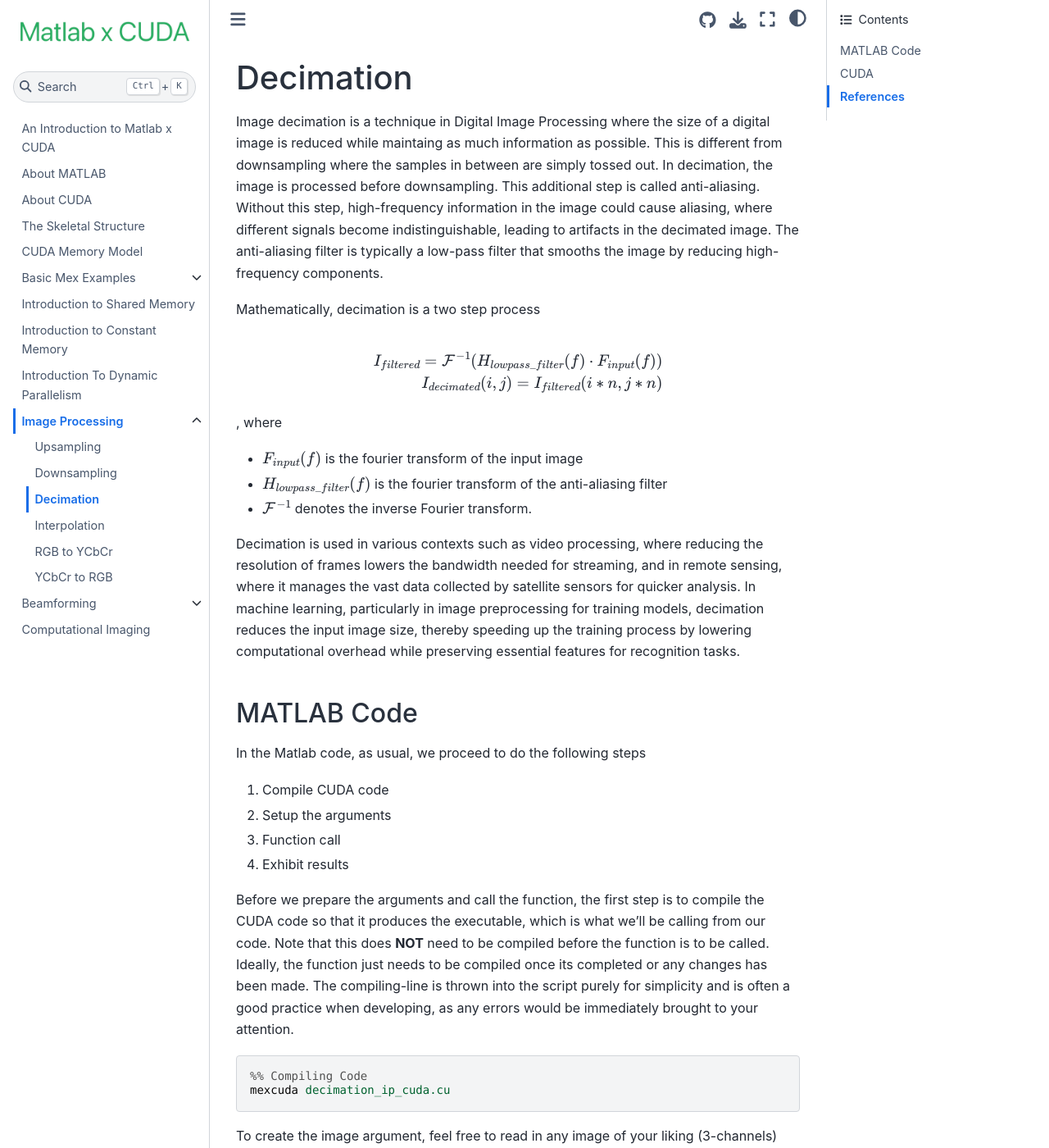
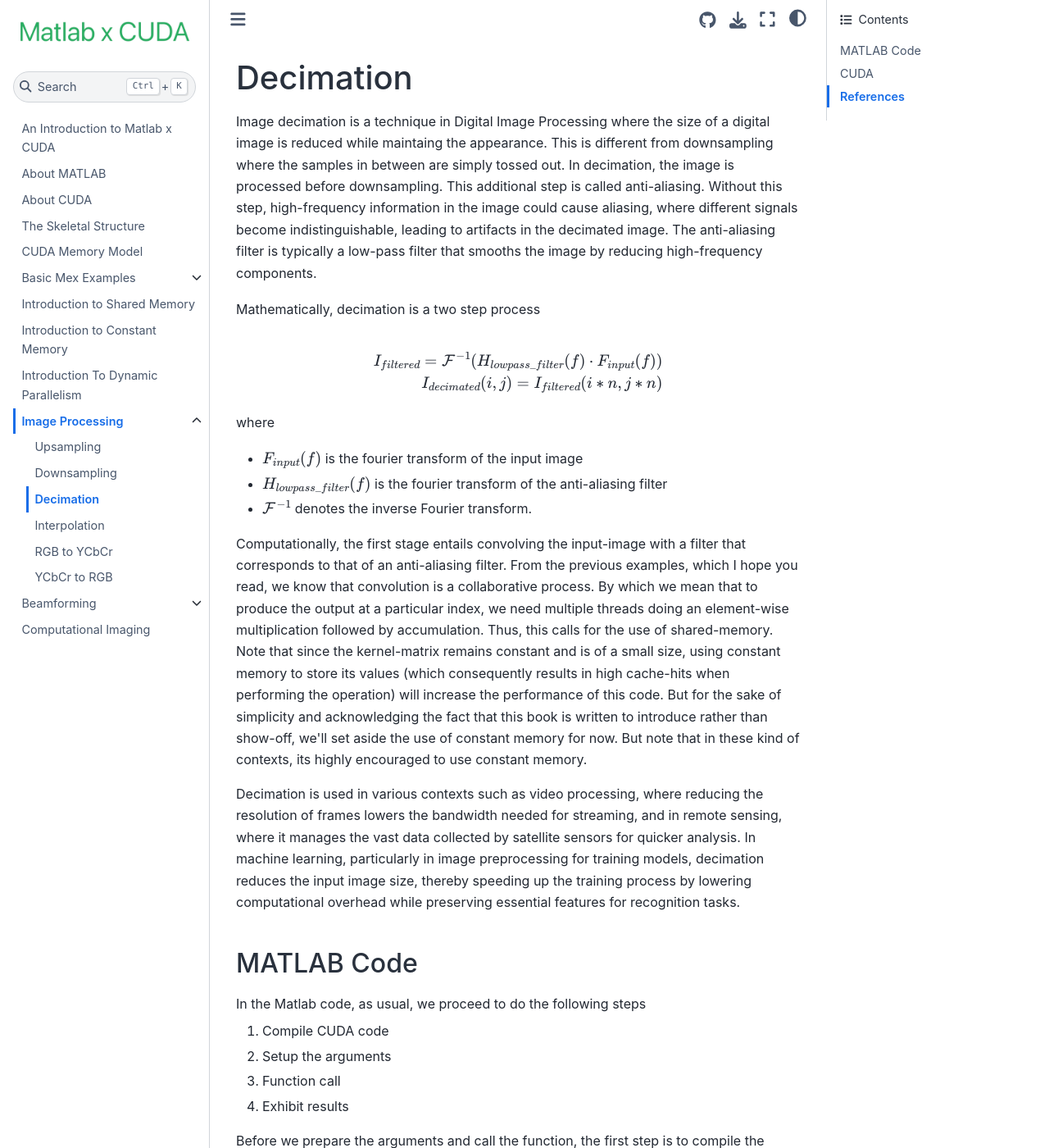
Before and after one commit to vrsreeganesh/MatlabxCUDA, a Jupyter Book: the page built from Chapters/Sections/ImageDecimation.md, in a window 1280 px wide and 1400 px high. Shown: the whole window at 82% size. Built offline with Jupyter Book 1.0.4 settings and Sphinx 7.4.7 and the Sphinx Book theme 1.1.4, drawn with Linux system fonts in a browser that asks for light colours; pages that are not in the unit, such as notebooks, are missing from menus; some of the changed text lies outside the part shown.

Commit message:
Updated Image Decimation section

````diff
--- a/Chapters/Sections/ImageDecimation.md
+++ b/Chapters/Sections/ImageDecimation.md
@@ -1,6 +1,6 @@
 # Decimation
 
-Image decimation is a technique in Digital Image Processing where the size of a digital image is reduced while maintaing as much information as possible. This is different from downsampling where the samples in between are simply tossed out. In decimation, the image is processed before downsampling. This additional step is called anti-aliasing. Without this step, high-frequency information in the image could cause aliasing, where different signals become indistinguishable, leading to artifacts in the decimated image. The anti-aliasing filter is typically a low-pass filter that smooths the image by reducing high-frequency components.
+Image decimation is a technique in Digital Image Processing where the size of a digital image is reduced while maintaing the appearance. This is different from downsampling where the samples in between are simply tossed out. In decimation, the image is processed before downsampling. This additional step is called anti-aliasing. Without this step, high-frequency information in the image could cause aliasing, where different signals become indistinguishable, leading to artifacts in the decimated image. The anti-aliasing filter is typically a low-pass filter that smooths the image by reducing high-frequency components.
 
 Mathematically, decimation is a two step process
 
@@ -9,12 +9,15 @@ I_{filtered} = \mathcal{F}^{-1}(H_{lowpass\_filter}(f) \cdot F_{input}(f))\\
 I_{decimated }(i, j) = I_{filtered}(i*n, j*n)
 $$
 
-, where
+where
 - $F_{input}(f)$ is the fourier transform of the input image
 - $H_{lowpass\_filter}(f)$ is the fourier transform of the anti-aliasing filter
 - $\mathcal{F}^{-1}$ denotes the inverse Fourier transform.
 
+<div style="margin-top: 4mm;"></div>
+Computationally, the first stage entails convolving the input-image with a filter that corresponds to that of an anti-aliasing filter. From the previous examples, which I hope you read, we know that convolution is a collaborative process. By which we mean that to produce the output at a particular index, we need multiple threads doing an element-wise multiplication followed by accumulation. Thus, this calls for the use of shared-memory. Note that since the kernel-matrix remains constant and is of a small size, using constant memory to store its values (which consequently results in high cache-hits when performing the operation) will increase the performance of this code. But for the sake of simplicity and acknowledging the fact that this book is written to introduce rather than show-off, we'll set aside the use of constant memory for now. But note that in these kind of contexts, its highly encouraged to use constant memory.
 
+<div style="margin-top: 4mm;"></div>
 Decimation is used in various contexts such as video processing, where reducing the resolution of frames lowers the bandwidth needed for streaming, and in remote sensing, where it manages the vast data collected by satellite sensors for quicker analysis. In machine learning, particularly in image preprocessing for training models, decimation reduces the input image size, thereby speeding up the training process by lowering computational overhead while preserving essential features for recognition tasks.
 
 
@@ -29,12 +32,16 @@ Decimation is used in various contexts such as video processing, where reducing
 <!-- A=A=A=A=A=A=A=A=A=A=A=A=A=A=A=A=A=A=A=A=A=A=A=A=A=A=A=A=A=A=A=A=A=A=A= -->
 ## MATLAB Code
 In the Matlab code, as usual, we proceed to do the following steps
+<div style="margin-top: -3mm;"></div>
+
 1. Compile CUDA code
 2. Setup the arguments
 3. Function call
 4. Exhibit results
 
 <!-- ======================================================================= -->
+<div style="margin-top: 4mm;"></div>
+
 Before we prepare the arguments and call the function, the first step is to compile the CUDA code so that it produces the executable, which is what we'll be calling from our code. Note that this does **NOT** need to be compiled before the function is to be called. Ideally, the function just needs to be compiled once its completed or any changes has been made. The compiling-line is thrown into the script purely for simplicity and is often a good practice when developing, as any errors would be immediately brought to your attention.
 
 ```Matlab
@@ -42,7 +49,10 @@ Before we prepare the arguments and call the function, the first step is to comp
 mexcuda decimation_ip_cuda.cu
 ```
 <!-- ======================================================================= -->
+<div style="margin-top: 4mm;"></div>
+
 To create the image argument, feel free to read in any image of your liking (3-channels) and feed it as the argument to the function. In our example, however, we use Matlab's *phantom* function to generate an image. The function, essentially, generates a head-phantom that is often used to test the numerical accuracy of image reconstruction algorithms. Though not relevant to our task, this example uses it because my intention is to get you, the reader, to be able to run the code with minimal external dependencies. And the phantom function is available in the base library of Matlab. So, we stick to *phantom*. If this function piques your interest, feel free to read up more at [phantom Matlab Documentation](https://www.mathworks.com/help/images/ref/phantom.html#d126e261153). We also setup the sampling factor.
+
 ```Matlab
 %% Setting up Inputs
 inputImage = phantom(2048);
@@ -51,6 +61,8 @@ samplingFactor = 4;
 
 
 <!-- ======================================================================= -->
+<div style="margin-top: 8mm;"></div>
+
 Next, we design the anti-aliasing filter. The anti-aliasing filter we're designing here has a transition-bandwidth of 0.1, filter order = 31. We also design the code such that the end of the passband and the beginning of the stop band is symmetrical to the mid frequency. With those specifications, we create the filter with the function, [*firpm*](https://www.mathworks.com/help/signal/ref/firpm.html) which returns the parameters for [Parks-McClellan optimal FIR filter](https://en.wikipedia.org/wiki/Parks–McClellan_filter_design_algorithm). The function returns the filter for a 1D signal. We do the following operations so that it can be applied to 2D signals, that is images.
 ```Matlab
 %% Designing an anti-aliasing filter
@@ -67,6 +79,9 @@ inputKernel = repmat(filtercoefficients, [length(filtercoefficients), 1]) .* rep
 ```
 
 <!-- ======================================================================= -->
+<div style="margin-top: 8mm;"></div>
+
+
 Next, we call the CUDA function with the appropriate arguments and present the results side by side.
 ```Matlab
 %% Running Kernel
@@ -136,6 +151,9 @@ Thus, we're assuming each block to each output-pixel since the threads under the
 
 ### Kernel Definition
 The decimation kernel has the following arguments
+<div style="margin-top: -3mm;"></div>
+
+
 1. Pointer to input-image in the global-memory
 2. pointer to input-kernel in the global-memory
 3. sampling-factor
@@ -159,14 +177,18 @@ __global__ void decimation_ip_cuda(double *d_inputPointerA,
 ```
 
 <!-- ======================================================================= -->
-Since filtering is a collaborative processing, we use shared memory for this. For this code we're using dynamic shared memory, so we declare the pointer we'll be using to point to the shared-memory in the following manner
+<div style="margin-top: 6mm;"></div>
+
+Due to the collaborative nature of our process, we'll be using shared-memory for this. We stick to using dynamic shared-memory. Here, we declare the pointer that will be used to point to the contents of the shared-memory.
 ```C
     // declaring shared memory
     extern __shared__ double sharedMem[];
 ```
 
 <!-- ======================================================================= -->
-Next, we produce mapping from the thread-address to output-index that particular block is responsible for. This is followed by obtaining the linear-index for the same output-index. This is done in the following manner
+<div style="margin-top: 6mm;"></div>
+
+Next, we produce the mapping from the block-address to the data-address. Since each block(and consequently, the threads under it) is assigned the responsibility of producing the output for a pixel, the mapping from the blocks to the data-structure will reflect the same.
 ```C
 // Getting coordinates of the final Output
     const int tidx = blockIdx.x;
@@ -176,11 +198,14 @@ Next, we produce mapping from the thread-address to output-index that particular
                 tidx + \
                 tidy*d_outputDimensions[0] + \
                 tidz*d_outputDimensions[0]*d_outputDimensions[1];
-
 ```
 
 <!-- ======================================================================= -->
-Here, we calculate the input-index the current block is responsible for.
+<div style="margin-top: 8mm;"></div>
+
+
+Next, we produce the mapping that corresponds to the mapping from the block-address to the input-matrix address. This is done in the following manner.
+
 ```C
     // Getting the coordinates of the pixel for which we wanna filter
     const int tidx_input = tidx*samplingFactor;
@@ -189,6 +214,9 @@ Here, we calculate the input-index the current block is responsible for.
 ```
 
 <!-- ======================================================================= -->
+<div style="margin-top: 8mm;"></div>
+
+Next, we produce the mapping from each thread to the kernel-element that particular thread is responsible to carry out the element-wise product. Note that since the kernel is stored in a dynamic shared-memory pointer, it is linearised. Hence, we map from the thread-address to the linear-address of the element in the shared-memory.
 
 ```C
     // Finding the coordinates of the kernel point
@@ -202,6 +230,9 @@ Here, we calculate the input-index the current block is responsible for.
 ```
 
 <!-- ======================================================================= -->
+<div style="margin-top: 8mm;"></div>
+
+Next, we produce the mappings from the thread-address to the pixel neighbour the thread needs to process. This is done in the following manner. So each block carries out a dot-product calculation. Each thread is assigned the responsibility of producing an element-wise product. So in the previous section, we mapped the thread address to the kernel-element it is responsible for. In this section, we map the thread address to the input-element the thread is responsible for.
 
 ```C
     // The neighbour pixel this thread is responsible for
@@ -215,6 +246,9 @@ Here, we calculate the input-index the current block is responsible for.
 ```
 
 <!-- ======================================================================= -->
+<div style="margin-top: 8mm;"></div>
+
+Now that we have both the input-element and the kernel-element to calculate the dot-product, we do that here. Note that we do some checking to ensure that the neighbours that were retrieved are valid. This is necessary because the same kernel is run by all the threads and not all pixels in an image have the same number of neighbours. So if the neighbours are valid, we calculate the element-wise product. ANd if it is not, we assign zero to the corresponding index in the shared-memory so that during the accumulation process, any junk value that might've existed doesn't corrupt the final output.
 
 ```C
     // Finding dot-product
@@ -241,6 +275,9 @@ Here, we calculate the input-index the current block is responsible for.
 ```
 
 <!-- ======================================================================= -->
+<div style="margin-top: 8mm;"></div>
+
+Now that the shared-memory contains the element-wise product of the kernel elements and its corresponding pixel counter-parts, we need to add those values up to obtain the dot-product. While there are multiple ways to parallely accumulate the elements in an array, we stick to a simpler approach. We assign the responsibility of the thread with the address *(0,0,0)* to accummulate the contents of the shared-memory. So we first check to ensure that the other threads are not able to enter the body of this particular code segment. This is followed by accumulation. The result is then written to the output by the same thread.
 
 ```C
     // Getting the first thread to add these values up
@@ -269,7 +306,11 @@ Here, we calculate the input-index the current block is responsible for.
 ```
 
 <!-- ======================================================================= -->
-Putting it together the kernel definition should look like this
+<div style="margin-top: 8mm;"></div>
+
+
+
+Putting it all together the kernel definition should look like this
 ```C
 // global functions
 __global__ void decimation_ip_cuda(double *d_inputPointerA,
@@ -398,6 +439,8 @@ void mexFunction(int nlhs, mxArray *plhs[], int nrhs, const mxArray *prhs[])
 ```
 
 <!-- ======================================================================= -->
+
+
 Once the input-data's validity has been established, next we setup the arguments to its appropriate data-structures. The input-image and the kernel-matrix are initialised to objects of the structure, *CustomGPUObject*. Note that we do not use an object of the mentioned class to store the sampling factor because to send scalars to the global-memory, we do not require CUDA API calls. Once the inputs have been setup, we send the input-image and kernel-matrix to the device global-memory using the class method, *copyFromHostDevice()*.
 ```C
     // Fetching Inputs
@@ -411,6 +454,7 @@ Once the input-data's validity has been established, next we setup the arguments
 ```
 
 <!-- ======================================================================= -->
+
 Next, we setup the output-dimensions. Since the output is a decimated image, the output-image will have dimensions of the original image divided by the sampling-factor.
 ```C
     // setting up output dimension
````
